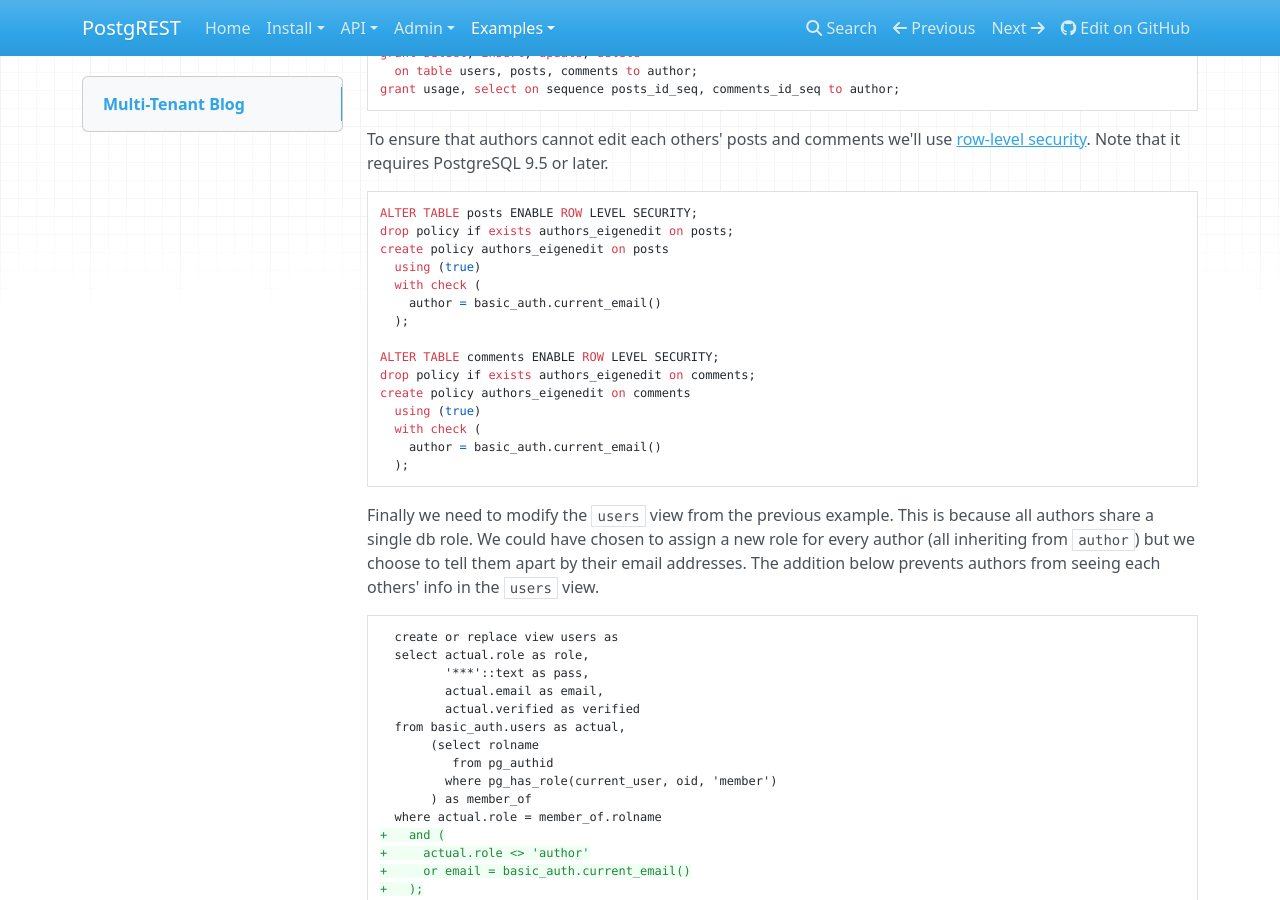
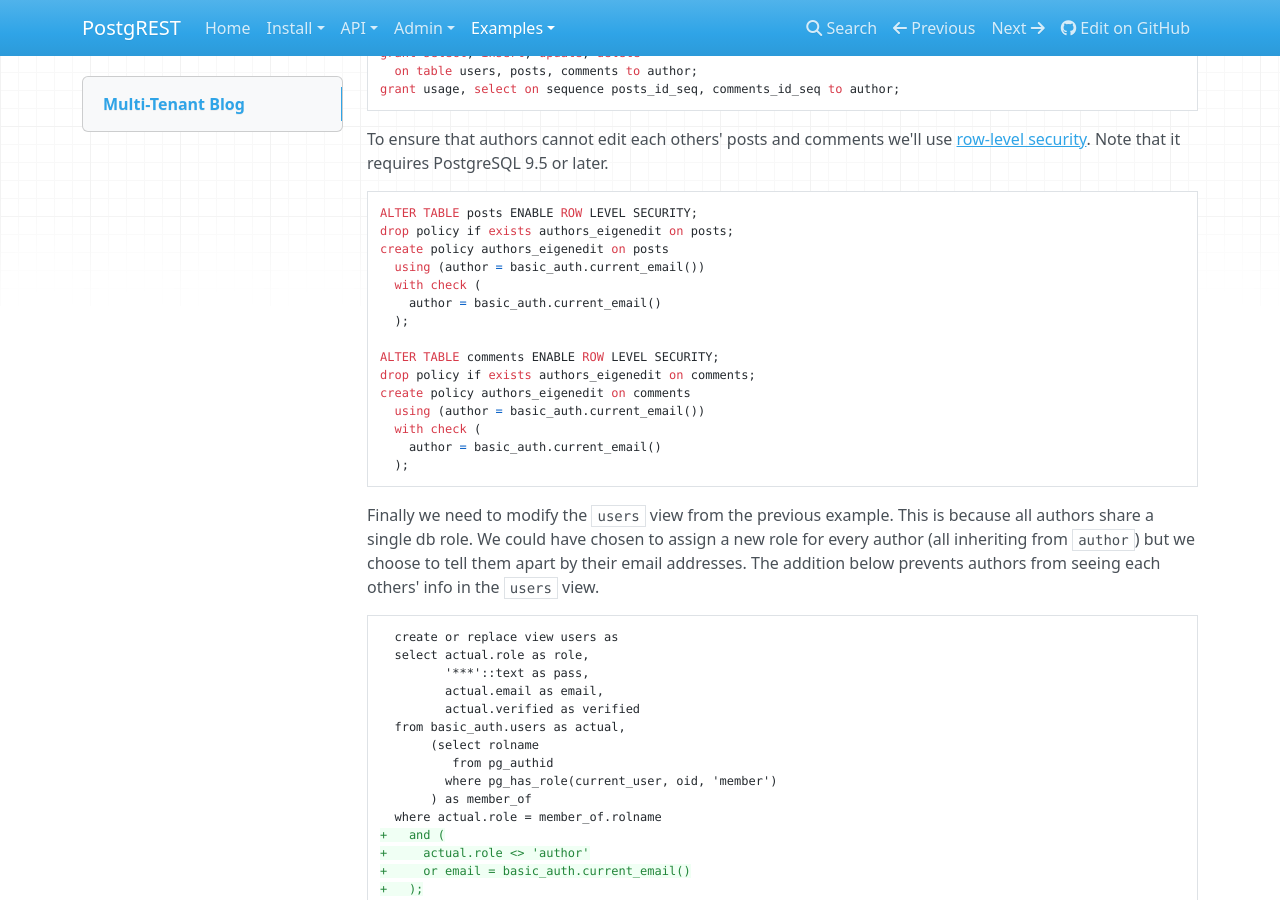
Before and after one commit to PostgREST/postgrest, an MkDocs documentation site: the page built from docs/examples/blog.md, in a window 1280 px wide and 900 px high, scrolled down 1101 px. Built offline with MkDocs 1.6.1, drawn with Linux system fonts in a browser that asks for light colours; nearby versions of some CDN libraries; old or Windows-style settings are respelled for this version of MkDocs.

Commit message:
fix row level security readme per https://github.com/begriffs/postgrest/issues/554

```diff
--- a/docs/examples/blog.md
+++ b/docs/examples/blog.md
@@ -74,7 +74,7 @@ Note that it requires PostgreSQL 9.5 or later.
 ALTER TABLE posts ENABLE ROW LEVEL SECURITY;
 drop policy if exists authors_eigenedit on posts;
 create policy authors_eigenedit on posts
-  using (true)
+  using (author = basic_auth.current_email())
   with check (
     author = basic_auth.current_email()
   );
@@ -82,7 +82,7 @@ create policy authors_eigenedit on posts
 ALTER TABLE comments ENABLE ROW LEVEL SECURITY;
 drop policy if exists authors_eigenedit on comments;
 create policy authors_eigenedit on comments
-  using (true)
+  using (author = basic_auth.current_email())
   with check (
     author = basic_auth.current_email()
   );
```
